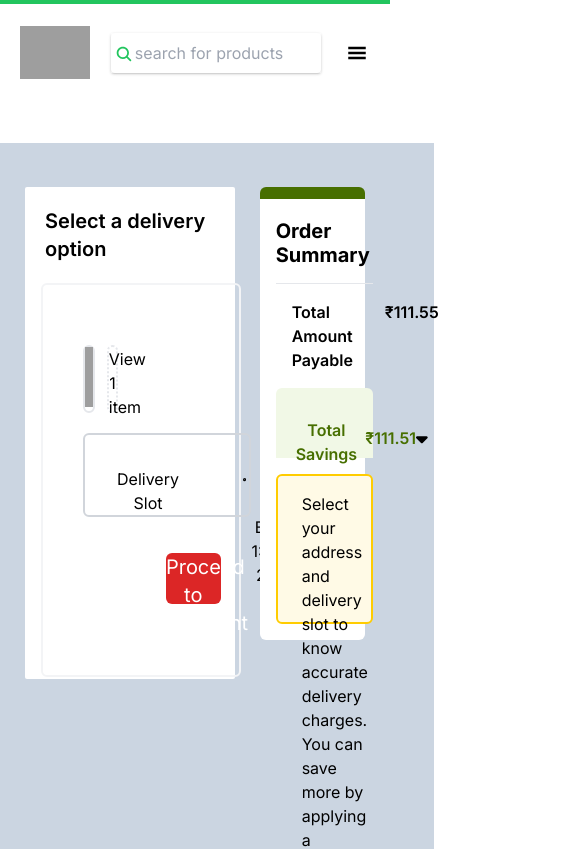
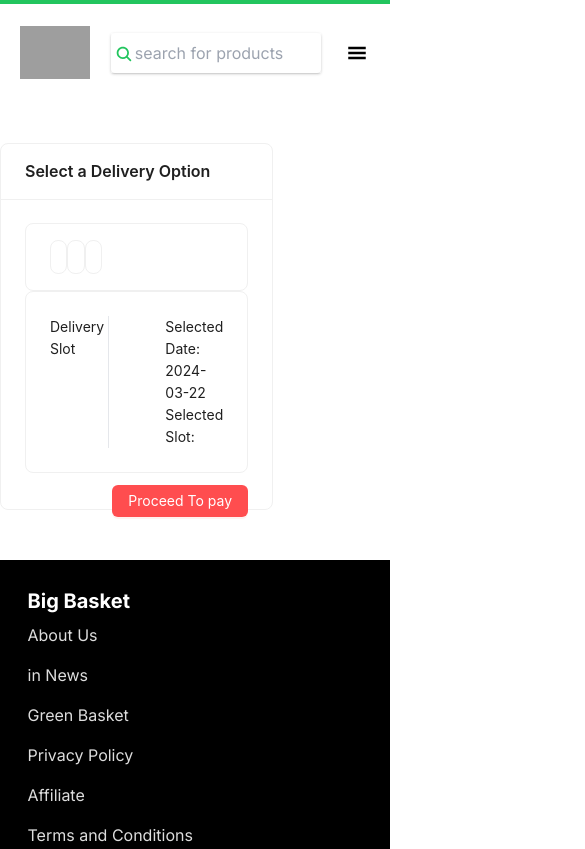
Before and after one commit to Appkube-ecommerce/appkube-ecommerce-sui, a Next.js app: page /buyer/Checkout/DeliveryOption in a window 390 px wide. Shown: the top 849 px of the page, 585 px wide, since content can reach past the window. Built offline with nearby package versions, Linux system fonts and the light colour scheme; grey boxes are pictures that could not be loaded; what aws-amplify would draw is missing.

Commit message:
Working on deliveryOption page and its functionality

```diff
--- a/package.json
+++ b/package.json
@@ -10,6 +10,7 @@
   },
   "dependencies": {
     "@ant-design/charts": "^2.0.3",
+    "@ant-design/icons": "^5.3.5",
     "@ant-design/nextjs-registry": "^1.0.0",
     "@ant-design/plots": "^2.1.13",
     "@antv/g-lite": "^1.2.22",
--- a/src/app/buyer/AddTocardProd/page.js
+++ b/src/app/buyer/AddTocardProd/page.js
@@ -1,4 +1,4 @@
-import Comp from '../../../components/buyer/AddTocardProd/index';
+import Comp from '../../../components/buyer/AddTocartProd/index';
 export default function Home() {
   return (
     <>
--- a/src/components/buyer/Checkout/DeliveryOption/DeliveryOption.js
+++ b/src/components/buyer/Checkout/DeliveryOption/DeliveryOption.js
@@ -1,213 +1,100 @@
 'use client'
-import React, { useState } from 'react'
-import Link from  'next/link'
+import React, { useState } from 'react';
+import { Card, Button, Modal, Radio, Steps } from 'antd';
+import Image from 'next/image';
+import pro from "../../../../components/admin/images/product.svg";
 
+const { Step } = Steps;
 
-const DeliveryOption
- = () => {
-   // Generate an array of time slots starting from 10 am with 1-hour intervals
-   const timeSlots = Array.from({ length: 12 }, (_, index) => {
-    const startHour = (index + 10) % 12 || 12;
-    const endHour = (index + 11) % 12 || 12;
+const DeliveryOption = () => {
+  const [selectedDate, setSelectedDate] = useState('');
+  const [selectedSlot, setSelectedSlot] = useState('');
+  const [modalVisible, setModalVisible] = useState(false);
 
-    return {
-      label: `${startHour}-${endHour} ${index <= (index + 10) % 12? 'PM' : 'AM'}`,
-      value: index + 10,
-    };
-  });
-    let [isvisible,setvisible]=useState(false)
-    let [selectedSlot, setSelectedSlot] = useState(false);
-    const [selectedLanguage, setSelectedLanguage] = useState('');
-    let [viewitems,setviewitems]=useState(false)
+  const handleDateSelect = (date) => {
+    setSelectedDate(date);
+    setModalVisible(true);
+  };
 
-    const handleLanguageChange = (event) => {
-      setSelectedLanguage(event.target.value);
-    };
+  const handleCloseModal = () => {
+    setModalVisible(false);
+  };
 
-    const handleSubmit = (event) => {
-      event.preventDefault();
-      // Handle form submission or other actions with the selectedLanguage value
-      console.log('Selected Language:', selectedLanguage);
-    };
+  const handleSlotSelect = (slot) => {
+    setSelectedSlot(slot);
+  };
 
-    const allTimeSlots = [
-      { date: 'Today', time: '9:00 AM - 10:00 AM' },
-      { date: 'Tomorrow', time: '11:00 AM - 12:00 PM' },
-      { date: '2024-01-01', time: '2:00 PM - 3:00 PM' },
-      { date: '2024-01-02', time: '5:00 PM - 6:00 PM' },
-      // { date: '2024-01-03', time: '9:00 AM - 10:00 AM' },
-      // { date: '2024-01-04', time: '11:00 AM - 12:00 PM' },
-      // { date: '2024-01-05', time: '2:00 PM - 3:00 PM' },
-      // { date: '2024-01-06', time: '5:00 PM - 6:00 PM' },
-    ];
+  const dates = [];
+  const currentDate = new Date();
+  for (let i = 0; i < 5; i++) {
+    const nextDate = new Date(currentDate);
+    nextDate.setDate(currentDate.getDate() + i);
+    dates.push(nextDate.toISOString().slice(0, 10));
+  }
 
-    const morningSlots = allTimeSlots.filter((slot) => slot.time.includes('AM'));
-    const afternoonSlots = allTimeSlots.filter((slot) => slot.time.includes('PM') && !slot.time.includes('5:00 PM'));
-    const eveningSlots = allTimeSlots.filter((slot) => slot.time.includes('5:00 PM'));
-
+  const slotTimings = {
+    allSlots: 'Any Time',
+    eveningSlots: '6pm - 8pm',
+    morningSlots: '9am - 11am',
+    afternoonSlots: '1pm - 3pm'
+  };
 
   return (
-    <div className='bg-slate-300 h-screen flex justify-evenly p-11 '>
-      <div className='bg-white rounded-sm w-[54%] h-[65%] '>
-        <h1 className='m-5 text-xl font-semibold'>Select a delivery option</h1>
-        <div className='border-gray-100 rounded-md border-2 h-[80%] w-[95%]  m-4'>
-        <div className='flex p-5 ml-5 mt-10'>
-          <div className='w-[3vw] h-[8vh] rounded-md border-gray-200 border-2 mr-3'><img src='https://www.bigbasket.com/media/uploads/p/s/10000097_19-fresho-coriander-leaves.jpg?tr=w-256,q=80'className='h-[7vh] w-[3vw]'></img></div>
-          <button onClick={()=>{
-            setviewitems(true)
-          }} className='w-[3vw] h-[8vh] rounded-md border-gray-200 border-dotted border-2'><p className='text-center'>View 1 item</p>
-          </button>
-        </div>
-        <div className={`fixed inset-0 ${viewitems ? 'flex' : 'hidden'} items-center justify-center rounded-md bg-black bg-opacity-50`}>
-      <div className="bg-white  rounded-lg shadow-lg  h-[75vh]">
-        <div className='flex justify-between bg-gray-100 rounded-t-md m-0 h-20'>
-        <h2 className="text-2xl font-bold mb-4">Shipment 1| {} items</h2>
-        <button
-            className="bg-blue-500 mb-5 text-white px-4 py-2 rounded hover:bg-blue-600 focus:outline-none h-12"
-            onClick={()=>{
-              setviewitems(false)
-              //hiding that component
-
-
-            }}
-          >X
-          </button>
-          </div>
-        <div className=" gap-4 m-10">
-          {allTimeSlots.map((slot, index) => (
-            <div
-              key={index}
-              className='p-4  w-[400px] h-auto cursor-pointer flex-wrap bg-white flex justify-evenly'
-              onClick={() => handleSlotSelect(slot)}
-            >
-              <img src='https://www.bigbasket.com/media/uploads/p/s/10000097_19-fresho-coriander-leaves.jpg?tr=w-256,q=80'className='h-[7vh] w-[3vw]'></img>
-              <p className="font-semibold">item name</p>
-              <svg className='w-6 h-7' xmlns="http://www.w3.org/2000/svg" viewBox="0 0 448 512"><path d="M170.5 51.6L151.5 80h145l-19-28.4c-1.5-2.2-4-3.6-6.7-3.6H177.1c-2.7 0-5.2 1.3-6.7 3.6zm147-26.6L354.2 80H368h
-              48 8c13.3 0 24 10.7 24 24s-10.7 24-24 24h-8V432c0 44.2-35.8 80-80 80H112c-44.2 0-80-35.8-80-80V128H24c-13.3 0-24-10.7-24-24S10.7 80 24 80h8H80 93.8l36.7-55.1C140.9 9.
-
-              4 158.4 0 177.1 0h93.7c18.7 0 36.2 9.4 46.6 24.9zM80 128V432c0 17.7 14.3 32 32 32H336c17.7 0 32-14.3 32-32V128H80zm8
-              0 64V400c0 8.8-7.2 16-16 16s-16-7.2-16-16V192c0-8.8 7.2-16 16-16s16 7.2 16 16zm80 0V400c0 8.8-7.2 16-16 16s-16-7.2-16
-              -16V192c0-8.8 7.2-16 16-16s16 7.2 16 16zm80 0V400c0 8.8-7.2 16-16 16s-16-7.2-16-16V192c0-8.8 7.2-16 16-16s16 7.2 16 16z"/></svg>
-              <button className='border rounded-md h-[3rem] w-[8rem] '>Save For Later</button>
-
-
+    <div className='w-full'>
+      <Card title="Select a Delivery Option" className='w-[70%]'>
+        <div className='w-[100%] mb-3'>
+          <Card type="inner">
+            <div className='flex'>
+              <Card className='w-[10%] h-[10%]'><Image alt="example" src={pro} /></Card>
+              <Card className='w-[10%] h-[10%]'><Image alt="example" src={pro} /></Card>
+              <Card className='w-[10%] h-[10%]'><Image alt="example" src={pro} /></Card>
 
             </div>
-          ))}
+          </Card>
+          <Card>
+            <div className='grid grid-cols-3'>
+              <p> Delivery Slot</p>
+              <div className='w-[1px] h-full bg-gray-200'></div>
+              <div>
+                <p onClick={() => handleDateSelect(selectedDate || dates[0])} className='cursor-pointer'>Selected Date: {selectedDate || dates[0]}</p>
+                <p>Selected Slot: {selectedSlot && slotTimings[selectedSlot]}</p>
+              </div>
+            </div>
+          </Card>
+          <Button type="primary" danger className='float-end mt-3'>Proceed To pay</Button>
+        </div>
+      </Card>
 
+      {/* Modal for selecting date and slot */}
+      <Modal
+        title="Select Date and Slot"
+        visible={modalVisible}
+        onCancel={handleCloseModal}
+        footer={[
+          <Button key="cancel" onClick={handleCloseModal}>Cancel</Button>,
+          <Button key="submit" type="primary" onClick={handleCloseModal}>Submit</Button>
+        ]}
+      >
+        <div>
+          <p>Select Date:</p>
+          <div>
+            {dates.map(date => (
+              <Button key={date} onClick={() => handleDateSelect(date)}>{date}</Button>
+            ))}
+          </div>
         </div>
+        <div>
+          <p>Select Slot:</p>
+          <Radio.Group value={selectedSlot} onChange={(e) => handleSlotSelect(e.target.value)}>
+            {Object.entries(slotTimings).map(([slot, timing]) => (
+              <Radio key={slot} value={slot}>{timing}</Radio>
+            ))}
+          </Radio.Group>
         </div>
-        </div>
+      </Modal>
 
-        <div className='w-[43vw] h-[10vh] rounded-md border-gray-300 border-2 mr-10 ml-10 flex'>
-          <h3 className='text-center m-8'>Delivery Slot</h3>
-          <div className='h-[9.8vh] bg-black w-[1px]'></div>
-               <button onClick={()=>{
-                setSelectedSlot(true)
-               }} className='m-8 flex'> <svg className='w-[3vw] h-[3vh]' xmlns="http://www.w3.org/2000/svg" viewBox="0 0 512 512"><path d="M256 0a256 256 0 1 1 0 512A256 256 0 1 1 256 0zM232 120V256c0 8 4 15.5 10.7 20l96 64c11 7.4 25.9 4.4 33.3-6.7s4.4-25.9-6.7-33.3L280 243.2V120c0-13.3-10.7-24-24-24s-24 10.7-24 24z"/></svg>
-              <p> 29 Jan, Mon, Between 1:00 PM - 2:00 PM</p>
-              <svg className='w-[3vw] h-[3vh] ml-[20px]]' xmlns="http://www.w3.org/2000/svg" viewBox="0 0 320 512"><path d="M137.4 374.6c12.5 12.5 32.8 12.5 45.3 0l128-128c9.2-9.2 11.9-22.9 6.9-34.9s-16.6-19.8-29.6-19.8L32 192c-12.9 0-24.6 7.8-29.6 19.8s-2.2 25.7 6.9 34.9l128 128z"/></svg>
-              </button>
+    </div>
+  );
+};
 
-        </div>
-        <button className='bg-red-600 rounded-md w-[14vw] h-[6vh] text-white text-center ml-[31.5vw] mt-9 text-xl '>Proceed to payment</button>
-        </div>
-        <div className={`fixed inset-0 ${selectedSlot ? 'flex' : 'hidden'} items-center justify-center bg-black bg-opacity-50 rounded-md`}>
-      <div className="bg-white p-8 rounded-lg shadow-lg  h-[75vh]">
-        <div className='flex justify-between'>
-        <h2 className="text-2xl font-bold mb-4">Select a Delivery Slot</h2>
-        <button
-            className="bg-blue-500 mb-5 text-white px-4 py-2 rounded hover:bg-blue-600 focus:outline-none"
-            onClick={()=>{
-              setSelectedSlot(false)
-              //hiding that component
-
-
-            }}
-          >X
-          </button>
-          </div>
-        <div className="grid grid-cols-1 md:grid-cols-2 lg:grid-cols-4 gap-4">
-          {allTimeSlots.map((slot, index) => (
-            <button
-              key={index}
-              className={`p-4 border w-[200px] h-[50px] rounded-md cursor-pointer ${
-                selectedSlot === slot ? 'bg-blue-500 text-white' : 'bg-gray-100'
-              }`}
-              onClick={() => handleSlotSelect(slot)}
-            >
-              <p className="font-semibold">{slot.date}</p>
-
-
-            </button>
-          ))}
-
-        </div>
-        <hr className='mt-10'></hr>
-        <div className='flex w-[100%] gap-10 mt-3'>
-          <Link href='' className='text-xl text-gray-400 hover:text-black  hover: font-semibold  hover:underline' >All Slots</Link>
-          <Link href='' className='text-xl text-gray-400 hover:text-black  hover: font-semibold  hover:underline'>Morning</Link>
-          <Link href='' className='text-xl text-gray-400 hover:text-black  hover: font-semibold  hover:underline'>Afternoon</Link>
-          <Link href='' className='text-xl text-gray-400 hover:text-black  hover: font-semibold hover:underline'>Evening</Link>
-        </div>
-        <hr className='m-5'></hr>
-        <div className="flex  flex-wrap w-[50vw]">
-      {timeSlots.slice(0,8).map((timeSlot,i) => (
-        <div key={timeSlot.value} className="flex items-center rounded-md border-2 border-gray-300 w-[20vw] h-[50px] m-3 text-center
-         hover:text-[rgba(71,111,0)] hover:border-[rgba(71,111,0)]">
-          <input
-            type="radio"
-            id={`time-${timeSlot.value}`}
-            name="timing"
-            value={timeSlot.value}
-            className="form-radio m-7 h-7 w-7 text-gray-500 hover:text-[rgba(71,111,0)]"
-          />
-          <label htmlFor={`time-${timeSlot.value}`}>
-            {timeSlot.label}
-          </label>
-        </div>
-      ))}
-    </div>
-
-
-        {/* {selectedSlot && (
-          <div className="mt-4">
-            <p className="font-semibold">Selected Slot:</p>
-            <p>{`${selectedSlot.date} - ${selectedSlot.time}`}</p>
-          </div>
-        )} */}
-
-      </div>
-    </div>
-
-
-      </div>
-        <div>
-        <div className='bg-[rgba(71,111,0)] rounded-t-md h-3 w-[27vw]'></div>
-        <div className='bg-white rounded-b-md w-[27vw] h-15 p-4'>
-        <h2 className="text-xl leading-6 font-bold mb-4 mt-1">Order Summary</h2>
-        <hr className='text-gray-400 w-[25vw]'></hr>
-        <div className='flex justify-between'>
-        <h3 className='text-base font-semibold m-4'>Total Amount Payable</h3>
-        <span className='text-base font-semibold m-4'>₹111.55</span>
-        </div>
-        <button className='w-screen' onClick={()=>{
-            setvisible(!isvisible)
-        }}> <div className='bg-[rgb(241,248,230,1)] w-[25vw] text-[rgba(71,111,0)] h-[70px] rounded-t-md pt-[30px] pl-5'>
-
-           <div className='flex justify-between font-semibold'> <span>Total Savings</span><span className='m-2 flex'>₹111.51
-           <svg  className='w-[3vw] h-[3vh]'xmlns="http://www.w3.org/2000/svg" viewBox="0 0 320 512"><path d="M137.4 374.6c12.5 12.5 32.8 12.5 45.3 0l128-128c9.2-9.2 11.9-22.9 6.9-34.9s-16.6-19.8-29.6-19.8L32 192c-12.9 0-24.6 7.8-29.6 19.8s-2.2 25.7 6.9 34.9l128 128z"/></svg></span></div></div></button>
-          {isvisible===true&&<div className= 'w-[25vw] bg-[rgb(241,248,230,1)]  text-[rgba(71,111,0)]  rounded-b-md pt-[30px] pb-5'>
-                <hr className='bg-[rgba(71,111,0)] h-[2px]'></hr>
-                <div className='flex justify-between mt-5'><span className='mr-5 ml-5'>Saved on basket value </span>
-                <span className='mr-5 ml-5'>₹111.51</span></div></div>}
-          <div className='w-[25vw] bg-[rgba(255,250,230,1)] h-[150px] border-[rgb(255,204,0)] border-2 rounded-md mt-4 p-4 flex'><svg className=' mr-2 w-[3vw] h-[3vh]' xmlns="http://www.w3.org/2000/svg" viewBox="0 0 512 512"><path d="M256 512A256 256 0 1 0 256 0a256 256 0 1 0 0 512zM216 336h24V272H216c-13.3 0-24-10.7-24-24s10.7-24 24-24h48c13.3 0 24 10.7 24 24v88h8c13.3 0 24 10.7 24 24s-10.7 24-24 24H216c-13.3 0-24-10.7-24-24s10.7-24 24-24zm40-208a32 32 0 1 1 0 64 32 32 0 1 1 0-64z"/></svg>Select your address and delivery slot to know accurate delivery charges. You can save more by applying a voucher!</div>
-    </div>
-    </div>
-
-</div>
-
-  )
-}
-
-export default DeliveryOption
+export default DeliveryOption;
```
Also changed, not shown: src/components/buyer/AddTocartProd/card.js (renamed from src/components/buyer/AddTocardProd/card.js), src/components/buyer/AddTocartProd/index.js (renamed from src/components/buyer/AddTocardProd/index.js), 1 other file (tests, documents, lock files or other folders).
